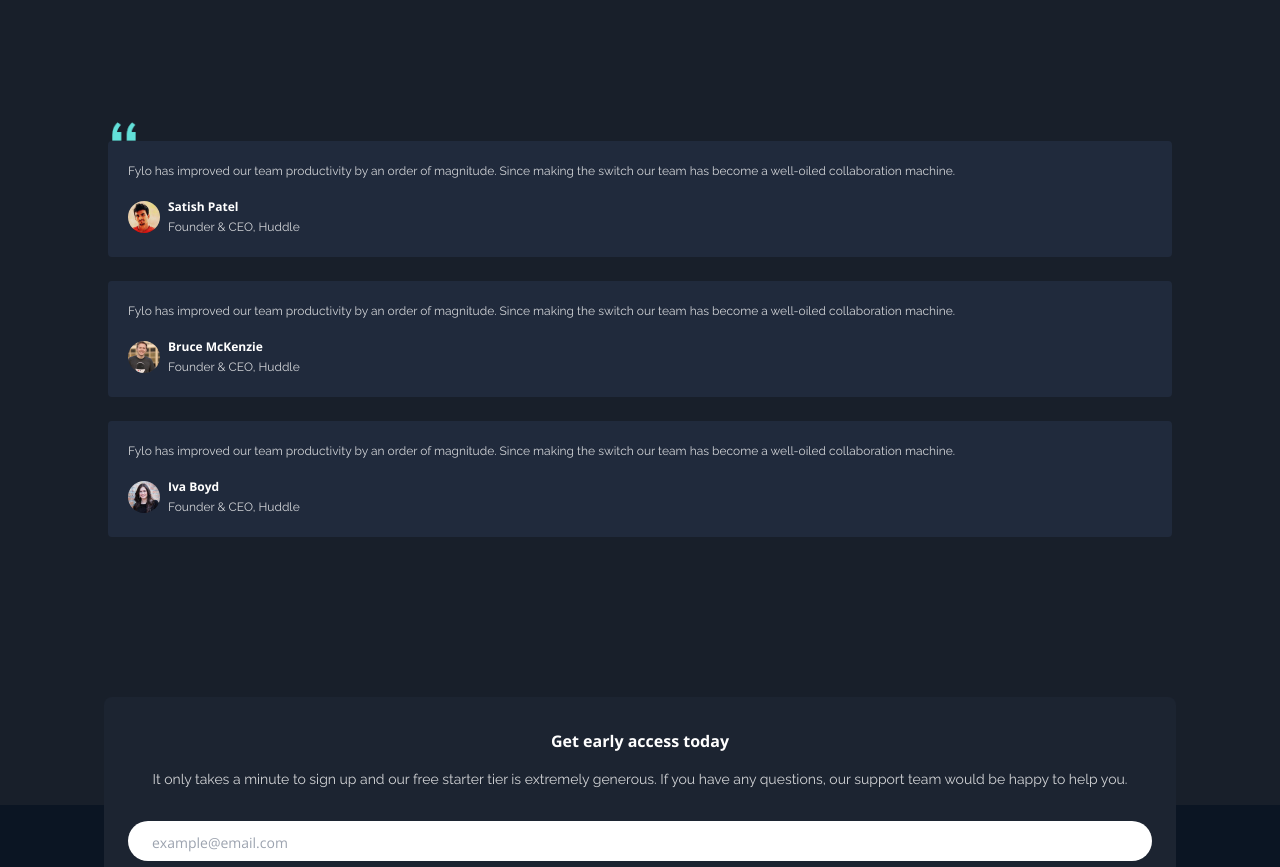
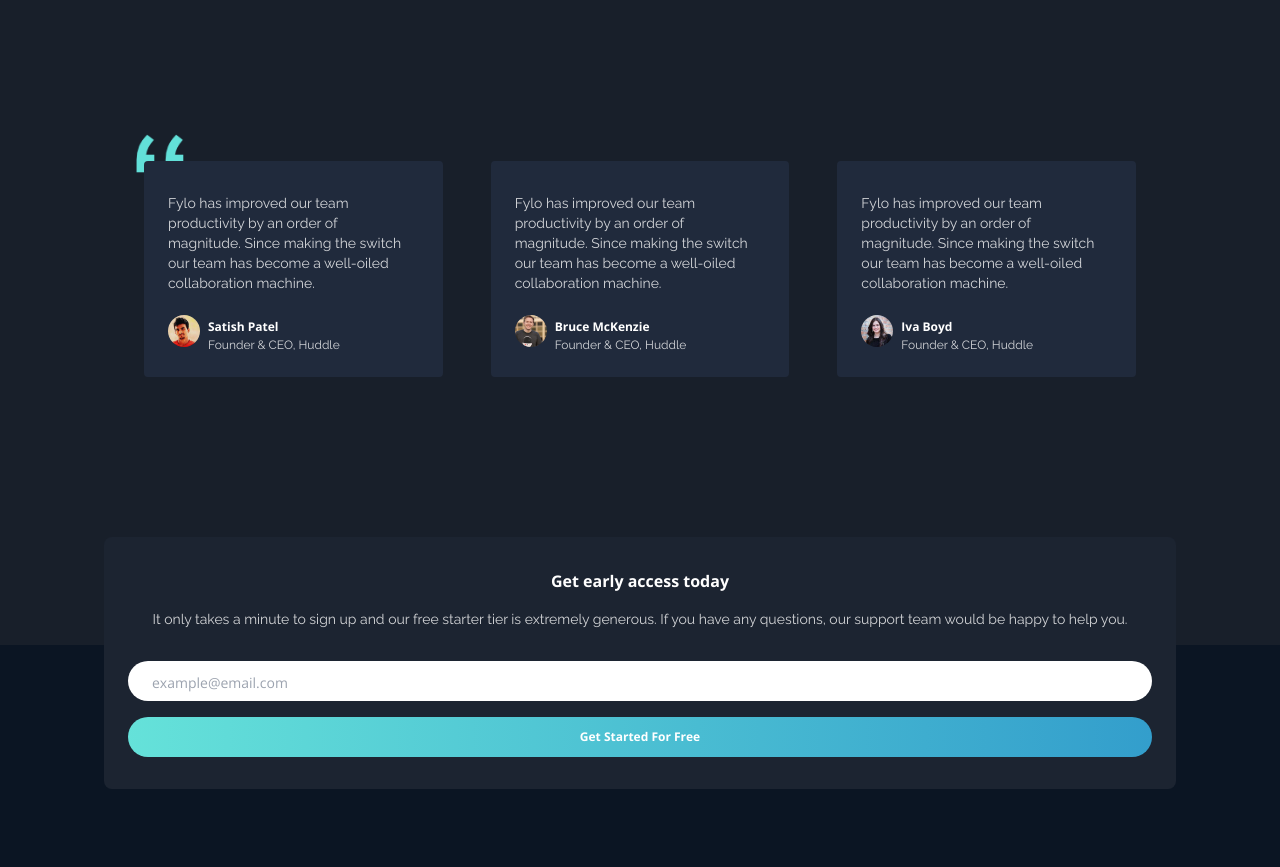
Before and after one commit to Brian-Lin-2/frontend-mentor-fylo-dark, a React (Vite) app: page / in a window 1280 px wide. Shown: the part 2440-3307 px from the top of the page. Built offline with nearby package versions, Linux system fonts and the light colour scheme.

Commit message:
Style Testimonial (Desktop)

```diff
--- a/src/components/Intro.jsx
+++ b/src/components/Intro.jsx
@@ -6,7 +6,7 @@ export default function Intro() {
         src="./images/illustration-intro.png"
         alt="files"
       />
-      <div className="mx-72">
+      <div className="lg:mx-72">
         <h1 className="text-2xl font-bold mb-6 lg:text-3xl lg:leading-normal">
           All your files in one secure location, accessible anywhere.
         </h1>
--- a/src/components/Testimonial.jsx
+++ b/src/components/Testimonial.jsx
@@ -22,23 +22,31 @@ export default function Testimonial() {
 
   return (
     <>
-      <img className="w-6 mx-4" src="images/bg-quotes.png" alt="" />
-      <div className="grid grid-cols-1 grids-row-3 font-raleway text-xs gap-6 leading-5 mx-3 mb-40">
+      <img
+        className="w-6 mx-4 lg:relative lg:w-12 lg:z-10 lg:left-6 lg:-bottom-3"
+        src="images/bg-quotes.png"
+        alt=""
+      />
+      <div className="grid grid-cols-1 grids-row-3 font-raleway text-xs gap-6 leading-5 mx-3 mb-40 lg:grid-rows-1 lg:grid-cols-3 lg:relative lg:z-20 lg:gap-12 lg:mx-12">
         {testimonial.map((testimonial) => {
           return (
             <div
-              className="p-5 bg-dark-blue-4 rounded"
+              className="p-5 bg-dark-blue-4 rounded lg:p-6 lg:pt-8"
               key={crypto.randomUUID()}
             >
-              <p className="opacity-80 mb-4">{testimonial.text}</p>
+              <p className="opacity-80 mb-4 lg:text-sm lg:mr-4">
+                {testimonial.text}
+              </p>
               <div className="flex items-center gap-2">
                 <img className="w-8 rounded-full" src={testimonial.image} />
 
-                <div>
+                <div className="lg:mt-2">
                   <h1 className="font-open-sans font-bold">
                     {testimonial.name}
                   </h1>
-                  <p className="opacity-80">{testimonial.profession}</p>
+                  <p className="opacity-80 lg:leading-4">
+                    {testimonial.profession}
+                  </p>
                 </div>
               </div>
             </div>
```
